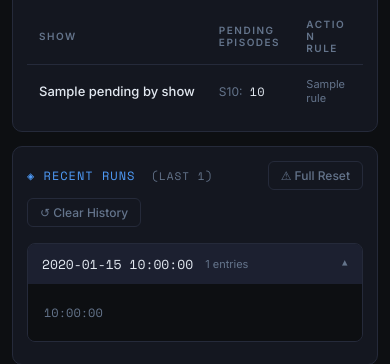
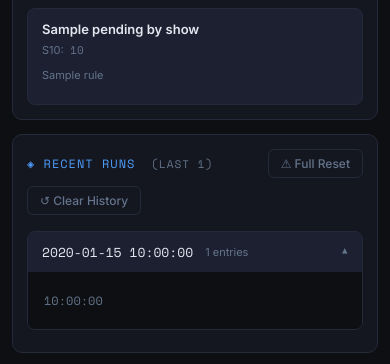
Before and after one commit to nenchi/erasarr, a Flask app: template app/templates/dashboard.html in a window 390 px wide. Shown: the part 1154-1518 px from the top of the page. Run offline with Flask 3, Linux system fonts and the light colour scheme; the visitor is signed in with stand-in values (Sample User, id 1); tables that the repository leaves empty hold one stand-in row (values such as "Sample post"); the template is opened without the code that fills it: most values are stand-ins (such as "Sample title", 1, 10 or a date in 2020); parts of the project's set-up code (start-up, migrations or seed data) failed here and were passed over.

Commit message:
fix: minor fix for dashboard for mobile version

```diff
--- a/app/app.py
+++ b/app/app.py
@@ -32,7 +32,7 @@ logger = logging.getLogger("erasarr.web")
 DATA_DIR = os.environ.get("DATA_DIR", "/data")
 DB_FILE = os.path.join(DATA_DIR, "erasarr.db")
 STATE_FILE = os.path.join(DATA_DIR, "state.json")
-APP_VERSION = "1.1.0"
+APP_VERSION = "1.1.1"
 
 os.makedirs(DATA_DIR, exist_ok=True)
 
--- a/app/templates/dashboard.html
+++ b/app/templates/dashboard.html
@@ -300,7 +300,7 @@ function showRunOverlay(mode) {
 
   {% if preview_by_show %}
   <div style="font-size:11px;font-weight:600;color:var(--muted);letter-spacing:1px;text-transform:uppercase;margin-bottom:8px;">Episodes</div>
-  <table class="table">
+  <table class="table table-desktop">
     <thead><tr><th>Show</th><th>Episodes</th><th>Action Rule</th></tr></thead>
     <tbody>
       {% for show_name, show_data in preview_by_show|dictsort %}
@@ -318,6 +318,22 @@ function showRunOverlay(mode) {
       {% endfor %}
     </tbody>
   </table>
+  <!-- Mobile card list -->
+  <div class="mobile-list">
+    {% for show_name, show_data in preview_by_show|dictsort %}
+    <div class="mobile-card">
+      <div class="mobile-card-main">
+        <span class="mobile-card-name">{{ show_name }}</span>
+      </div>
+      <div class="mobile-card-sub wrap" style="font-family:var(--mono);">
+        {% for season, eps in show_data.seasons|dictsort %}
+        <span style="color:var(--muted);font-family:var(--sans);">S{{ '%02d'|format(season) }}:</span> {% for ep in eps %}{{ '%02d'|format(ep) }}{% if not loop.last %}, {% endif %}{% endfor %}{% if not loop.last %}&nbsp; &nbsp;{% endif %}
+        {% endfor %}
+      </div>
+      <div class="mobile-card-sub wrap" style="color:var(--muted);">{{ show_data.rule }}</div>
+    </div>
+    {% endfor %}
+  </div>
   {% endif %}
 </div>
 {% endif %}
@@ -340,7 +356,7 @@ function showRunOverlay(mode) {
 
   {% if pending_by_show %}
   <div style="font-size:11px;font-weight:600;color:var(--muted);letter-spacing:1px;text-transform:uppercase;margin-bottom:8px;">Episodes</div>
-  <table class="table">
+  <table class="table table-desktop">
     <thead><tr><th>Show</th><th>Pending Episodes</th><th>Action Rule</th></tr></thead>
     <tbody>
       {% for show_name, show_data in pending_by_show|dictsort %}
@@ -358,6 +374,22 @@ function showRunOverlay(mode) {
       {% endfor %}
     </tbody>
   </table>
+  <!-- Mobile card list -->
+  <div class="mobile-list">
+    {% for show_name, show_data in pending_by_show|dictsort %}
+    <div class="mobile-card">
+      <div class="mobile-card-main">
+        <span class="mobile-card-name">{{ show_name }}</span>
+      </div>
+      <div class="mobile-card-sub wrap" style="font-family:var(--mono);">
+        {% for season, eps in show_data.seasons|dictsort %}
+        <span style="color:var(--muted);font-family:var(--sans);">S{{ '%02d'|format(season) }}:</span> {% for ep in eps %}{{ '%02d'|format(ep) }}{% if not loop.last %}, {% endif %}{% endfor %}{% if not loop.last %}&nbsp; &nbsp;{% endif %}
+        {% endfor %}
+      </div>
+      <div class="mobile-card-sub wrap" style="color:var(--muted);">{{ show_data.rule }}</div>
+    </div>
+    {% endfor %}
+  </div>
   {% endif %}
 </div>
 {% endif %}
```
